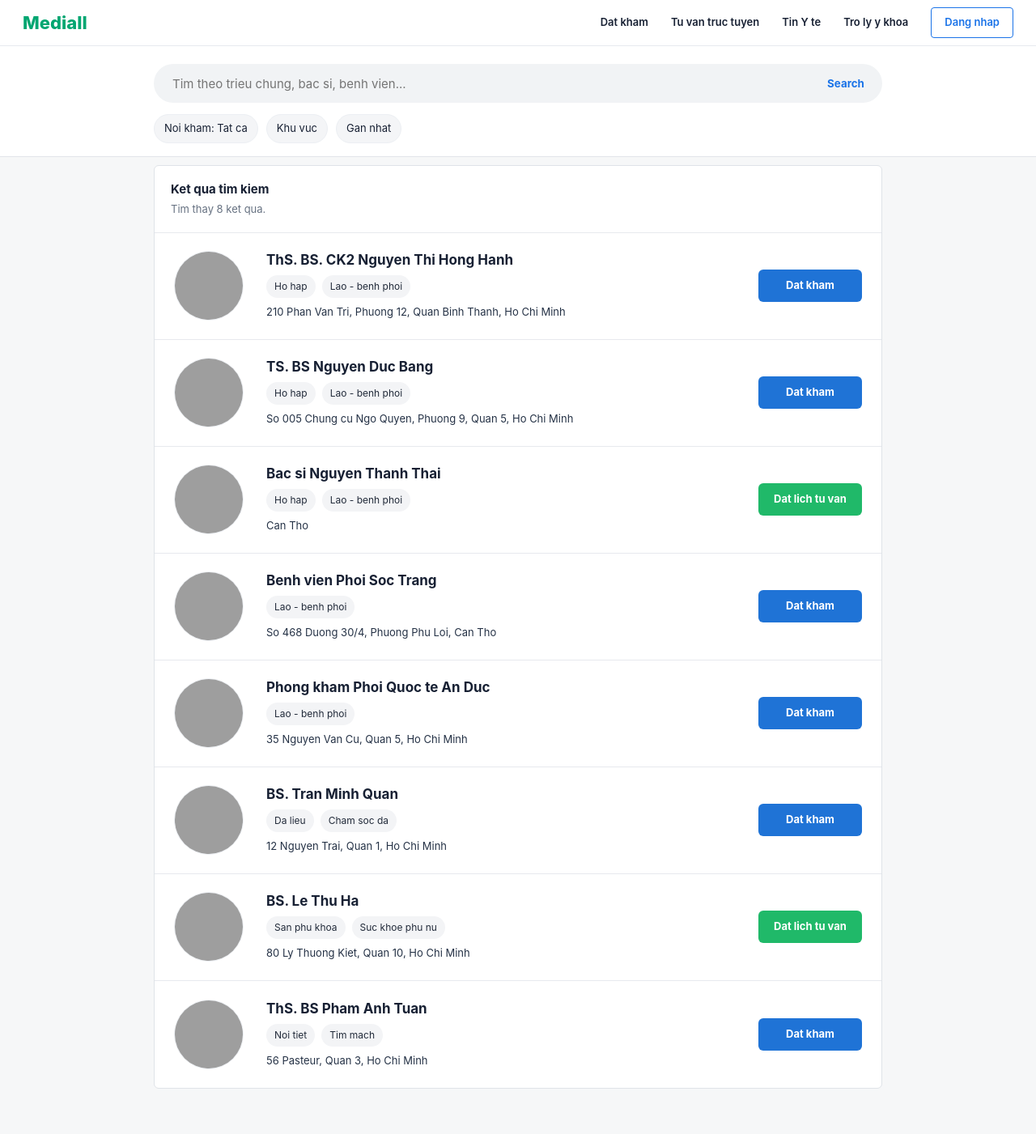
After one commit to DungCaad/mediall, a Django app: page /dat-kham/search in a window 1280 px wide. The commit adds this page. Shown: the whole page at 81% size. Run offline with Django 5.2, Linux system fonts and the light colour scheme; grey boxes are pictures that could not be loaded.

Commit message:
Add doctor search page

```diff
--- a/mediall_en/urls.py
+++ b/mediall_en/urls.py
@@ -22,4 +22,5 @@ from . import views
 urlpatterns = [
     path("admin/", admin.site.urls),
     path("", views.home_page, name="home"),
+    path("dat-kham/search", views.doctor_search, name="doctor_search"),
 ]
--- a/mediall_en/views.py
+++ b/mediall_en/views.py
@@ -54,3 +54,110 @@ def home_page(request):
     }
 
     return render(request, 'home.html', context)
+
+
+DOCTORS = [
+    {
+        "name": "ThS. BS. CK2 Nguyen Thi Hong Hanh",
+        "type": "doctor",
+        "avatar": "https://images.unsplash.com/photo-1559839734-2b71ea197ec2?auto=format&fit=crop&w=240&q=80",
+        "specialties": ["Ho hap", "Lao - benh phoi"],
+        "address": "210 Phan Van Tri, Phuong 12, Quan Binh Thanh, Ho Chi Minh",
+        "cta": "Dat kham",
+        "cta_style": "primary",
+        "search_terms": "respiratory asthma cold flu covid cough lao benh phoi ho hap",
+    },
+    {
+        "name": "TS. BS Nguyen Duc Bang",
+        "type": "doctor",
+        "avatar": "https://images.unsplash.com/photo-1622253692010-333f2da6031d?auto=format&fit=crop&w=240&q=80",
+        "specialties": ["Ho hap", "Lao - benh phoi"],
+        "address": "So 005 Chung cu Ngo Quyen, Phuong 9, Quan 5, Ho Chi Minh",
+        "cta": "Dat kham",
+        "cta_style": "primary",
+        "search_terms": "respiratory asthma cold flu covid cough lao benh phoi ho hap",
+    },
+    {
+        "name": "Bac si Nguyen Thanh Thai",
+        "type": "doctor",
+        "avatar": "https://images.unsplash.com/photo-1612349317150-e413f6a5b16d?auto=format&fit=crop&w=240&q=80",
+        "specialties": ["Ho hap", "Lao - benh phoi"],
+        "address": "Can Tho",
+        "cta": "Dat lich tu van",
+        "cta_style": "success",
+        "search_terms": "respiratory asthma cold flu covid cough lao benh phoi ho hap",
+    },
+    {
+        "name": "Benh vien Phoi Soc Trang",
+        "type": "clinic",
+        "avatar": "https://images.unsplash.com/photo-1586773860418-d37222d8fce3?auto=format&fit=crop&w=240&q=80",
+        "specialties": ["Lao - benh phoi"],
+        "address": "So 468 Duong 30/4, Phuong Phu Loi, Can Tho",
+        "cta": "Dat kham",
+        "cta_style": "primary",
+        "search_terms": "respiratory asthma cold flu covid cough lao benh phoi ho hap hospital clinic",
+    },
+    {
+        "name": "Phong kham Phoi Quoc te An Duc",
+        "type": "clinic",
+        "avatar": "https://images.unsplash.com/photo-1519494026892-80bbd2d6fd0d?auto=format&fit=crop&w=240&q=80",
+        "specialties": ["Lao - benh phoi"],
+        "address": "35 Nguyen Van Cu, Quan 5, Ho Chi Minh",
+        "cta": "Dat kham",
+        "cta_style": "primary",
+        "search_terms": "respiratory asthma cold flu covid cough lao benh phoi ho hap hospital clinic",
+    },
+    {
+        "name": "BS. Tran Minh Quan",
+        "type": "doctor",
+        "avatar": "https://images.unsplash.com/photo-1537368910025-700350fe46c7?auto=format&fit=crop&w=240&q=80",
+        "specialties": ["Da lieu", "Cham soc da"],
+        "address": "12 Nguyen Trai, Quan 1, Ho Chi Minh",
+        "cta": "Dat kham",
+        "cta_style": "primary",
+        "search_terms": "acne anti aging skin care eczema dark spots melasma dandruff hair skin",
+    },
+    {
+        "name": "BS. Le Thu Ha",
+        "type": "doctor",
+        "avatar": "https://images.unsplash.com/photo-1594824476967-48c8b964273f?auto=format&fit=crop&w=240&q=80",
+        "specialties": ["San phu khoa", "Suc khoe phu nu"],
+        "address": "80 Ly Thuong Kiet, Quan 10, Ho Chi Minh",
+        "cta": "Dat lich tu van",
+        "cta_style": "success",
+        "search_terms": "birth control menopause vaginal yeast infection bacterial vaginosis women emergency contraception",
+    },
+    {
+        "name": "ThS. BS Pham Anh Tuan",
+        "type": "doctor",
+        "avatar": "https://images.unsplash.com/photo-1605684954998-685c79d6a018?auto=format&fit=crop&w=240&q=80",
+        "specialties": ["Noi tiet", "Tim mach"],
+        "address": "56 Pasteur, Quan 3, Ho Chi Minh",
+        "cta": "Dat kham",
+        "cta_style": "primary",
+        "search_terms": "diabetes type 2 cholesterol blood pressure acid reflux anxiety depression general health",
+    },
+]
+
+
+def doctor_search(request):
+    specialty = request.GET.get("specialty", "").strip()
+    keyword = specialty.lower().replace("-", " ")
+
+    if keyword:
+        matched_doctors = [
+            doctor for doctor in DOCTORS
+            if keyword in doctor["search_terms"].lower()
+            or any(keyword in item.lower().replace("-", " ") for item in doctor["specialties"])
+        ]
+    else:
+        matched_doctors = DOCTORS
+
+    context = {
+        "specialty": specialty,
+        "doctors": matched_doctors or DOCTORS,
+        "result_count": len(matched_doctors or DOCTORS),
+        "has_direct_match": bool(matched_doctors) or not specialty,
+    }
+
+    return render(request, "doctor_search.html", context)
--- a/static/css/style.css
+++ b/static/css/style.css
@@ -320,6 +320,270 @@ header {
     border-radius: 8px;
     font-size: 14px;
     font-weight: 500;
+    color: var(--primary-text);
+    display: block;
+    min-height: 54px;
+}
+
+.condition-card:hover {
+    border-color: var(--accent-teal);
+    color: var(--accent-teal);
+    text-decoration: none;
+}
+
+/* === DOCTOR SEARCH === */
+.search-page {
+    background: #f6f7f8;
+    color: #172033;
+}
+
+.search-header {
+    background: white;
+    border-bottom: 1px solid #e7e9ee;
+}
+
+.search-nav {
+    height: 56px;
+    display: flex;
+    align-items: center;
+    justify-content: space-between;
+    padding: 0 28px;
+}
+
+.search-logo {
+    color: #00a671;
+    font-size: 22px;
+    font-weight: 800;
+}
+
+.search-logo:hover {
+    text-decoration: none;
+}
+
+.search-nav nav {
+    display: flex;
+    align-items: center;
+    gap: 28px;
+    font-size: 13px;
+    font-weight: 600;
+}
+
+.search-nav nav a {
+    color: #172033;
+}
+
+.search-nav .login-link {
+    border: 1px solid #1a73e8;
+    color: #1a73e8;
+    padding: 8px 16px;
+    border-radius: 4px;
+}
+
+.doctor-search-top {
+    background: white;
+    border-bottom: 1px solid #e2e5ea;
+    padding: 22px 16px 16px;
+}
+
+.doctor-search-inner,
+.doctor-results-card {
+    width: min(100%, 900px);
+    margin: 0 auto;
+}
+
+.doctor-search-form {
+    display: flex;
+    align-items: center;
+    background: #f1f3f5;
+    border: 1px solid transparent;
+    border-radius: 999px;
+    height: 48px;
+    overflow: hidden;
+}
+
+.doctor-search-form:focus-within {
+    border-color: #1a73e8;
+    background: white;
+}
+
+.doctor-search-form input {
+    flex: 1;
+    border: 0;
+    outline: 0;
+    background: transparent;
+    padding: 0 22px;
+    font-size: 15px;
+    min-width: 0;
+}
+
+.doctor-search-form button {
+    width: 88px;
+    height: 100%;
+    border: 0;
+    background: transparent;
+    color: #1a73e8;
+    cursor: pointer;
+    font-weight: 700;
+}
+
+.search-filters {
+    display: flex;
+    flex-wrap: wrap;
+    gap: 10px;
+    margin-top: 14px;
+    font-size: 13px;
+}
+
+.search-filters span {
+    background: #f4f5f7;
+    border: 1px solid #eceff3;
+    border-radius: 999px;
+    padding: 7px 12px;
+}
+
+.search-filters .active-filter {
+    background: #e8f1ff;
+    border-color: #cfe0ff;
+    color: #1769d6;
+}
+
+.doctor-results-wrap {
+    padding: 10px 16px 56px;
+}
+
+.doctor-results-card {
+    background: white;
+    border: 1px solid #dfe3e8;
+    border-radius: 6px;
+    overflow: hidden;
+}
+
+.doctor-results-heading {
+    padding: 18px 20px;
+    border-bottom: 1px solid #e7e9ee;
+}
+
+.doctor-results-heading h1 {
+    font-size: 15px;
+    margin-bottom: 4px;
+}
+
+.doctor-results-heading p {
+    color: #677282;
+    font-size: 13px;
+}
+
+.doctor-results-heading .fallback-note {
+    color: #8a5a00;
+    margin-top: 6px;
+}
+
+.doctor-row {
+    display: grid;
+    grid-template-columns: 96px 1fr auto;
+    gap: 18px;
+    align-items: center;
+    min-height: 132px;
+    padding: 20px 24px;
+    border-bottom: 1px solid #e7e9ee;
+}
+
+.doctor-row:last-child {
+    border-bottom: 0;
+}
+
+.doctor-avatar {
+    width: 86px;
+    height: 86px;
+    border-radius: 50%;
+    object-fit: cover;
+    border: 1px solid #edf0f4;
+    background: #f3f5f7;
+}
+
+.doctor-info h2 {
+    font-size: 17px;
+    line-height: 1.3;
+    margin-bottom: 8px;
+}
+
+.doctor-tags {
+    display: flex;
+    flex-wrap: wrap;
+    gap: 8px;
+    margin-bottom: 8px;
+}
+
+.doctor-tags span {
+    background: #f3f4f6;
+    border-radius: 999px;
+    color: #222b3a;
+    font-size: 12px;
+    padding: 5px 10px;
+}
+
+.doctor-info p {
+    color: #253246;
+    font-size: 13px;
+}
+
+.doctor-cta {
+    align-items: center;
+    border-radius: 6px;
+    color: white;
+    display: inline-flex;
+    font-size: 13px;
+    font-weight: 700;
+    height: 40px;
+    justify-content: center;
+    min-width: 128px;
+    padding: 0 18px;
+}
+
+.doctor-cta:hover {
+    color: white;
+    text-decoration: none;
+}
+
+.doctor-cta.primary {
+    background: #1f73d6;
+}
+
+.doctor-cta.success {
+    background: #20b969;
+}
+
+@media (max-width: 760px) {
+    .search-nav {
+        align-items: flex-start;
+        flex-direction: column;
+        gap: 10px;
+        height: auto;
+        padding: 14px 18px;
+    }
+
+    .search-nav nav {
+        gap: 12px;
+        overflow-x: auto;
+        padding-bottom: 4px;
+        width: 100%;
+    }
+
+    .doctor-row {
+        grid-template-columns: 72px 1fr;
+        gap: 14px;
+        padding: 18px;
+    }
+
+    .doctor-avatar {
+        height: 68px;
+        width: 68px;
+    }
+
+    .doctor-cta {
+        grid-column: 1 / -1;
+        width: 100%;
+    }
 }
 
 /* === SPLIT LAYOUTS === */
--- /dev/null
+++ b/templates/doctor_search.html
@@ -0,0 +1,76 @@
+{% load static %}
+<!DOCTYPE html>
+<html lang="en">
+<head>
+    <meta charset="UTF-8">
+    <meta name="viewport" content="width=device-width, initial-scale=1.0">
+    <title>Find doctors | Mediall</title>
+    <link rel="stylesheet" href="{% static 'css/style.css' %}">
+</head>
+<body class="search-page">
+    <header class="search-header">
+        <div class="search-nav">
+            <a href="{% url 'home' %}" class="search-logo">Mediall</a>
+            <nav>
+                <a href="#">Dat kham</a>
+                <a href="#">Tu van truc tuyen</a>
+                <a href="#">Tin Y te</a>
+                <a href="#">Tro ly y khoa</a>
+                <a href="#" class="login-link">Dang nhap</a>
+            </nav>
+        </div>
+    </header>
+
+    <main>
+        <section class="doctor-search-top">
+            <div class="doctor-search-inner">
+                <form class="doctor-search-form" action="{% url 'doctor_search' %}" method="get">
+                    <input type="search" name="specialty" value="{{ specialty }}" placeholder="Tim theo trieu chung, bac si, benh vien...">
+                    <button type="submit" aria-label="Search">Search</button>
+                </form>
+
+                <div class="search-filters">
+                    <span>Noi kham: Tat ca</span>
+                    {% if specialty %}
+                    <span class="active-filter">{{ specialty }}</span>
+                    {% endif %}
+                    <span>Khu vuc</span>
+                    <span>Gan nhat</span>
+                </div>
+            </div>
+        </section>
+
+        <section class="doctor-results-wrap">
+            <div class="doctor-results-card">
+                <div class="doctor-results-heading">
+                    <h1>Ket qua tim kiem</h1>
+                    <p>
+                        Tim thay {{ result_count }} ket qua{% if specialty %} cho "{{ specialty }}"{% endif %}.
+                    </p>
+                    {% if specialty and not has_direct_match %}
+                    <p class="fallback-note">Chua co ket qua trung khop tuyet doi, dang hien thi cac bac si co the ho tro.</p>
+                    {% endif %}
+                </div>
+
+                <div class="doctor-list">
+                    {% for doctor in doctors %}
+                    <article class="doctor-row">
+                        <img class="doctor-avatar" src="{{ doctor.avatar }}" alt="{{ doctor.name }}">
+                        <div class="doctor-info">
+                            <h2>{{ doctor.name }}</h2>
+                            <div class="doctor-tags">
+                                {% for item in doctor.specialties %}
+                                <span>{{ item }}</span>
+                                {% endfor %}
+                            </div>
+                            <p>{{ doctor.address }}</p>
+                        </div>
+                        <a href="#" class="doctor-cta {{ doctor.cta_style }}">{{ doctor.cta }}</a>
+                    </article>
+                    {% endfor %}
+                </div>
+            </div>
+        </section>
+    </main>
+</body>
+</html>
--- a/templates/home.html
+++ b/templates/home.html
@@ -110,7 +110,7 @@
 
             <div class="conditions-grid">
                 {% for condition in all_conditions %}
-                <div class="condition-card">{{ condition }}</div>
+                <a class="condition-card" href="{% url 'doctor_search' %}?specialty={{ condition|urlencode }}">{{ condition }}</a>
                 {% endfor %}
             </div>
 
```
